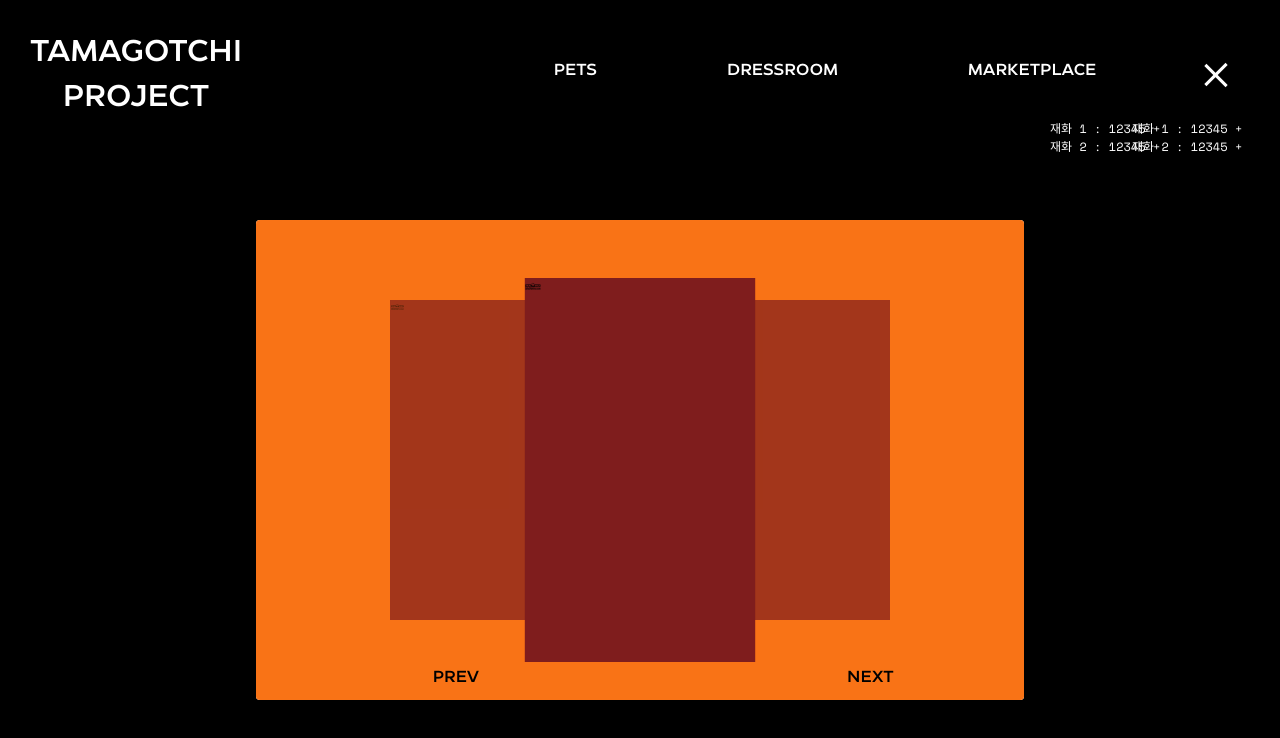
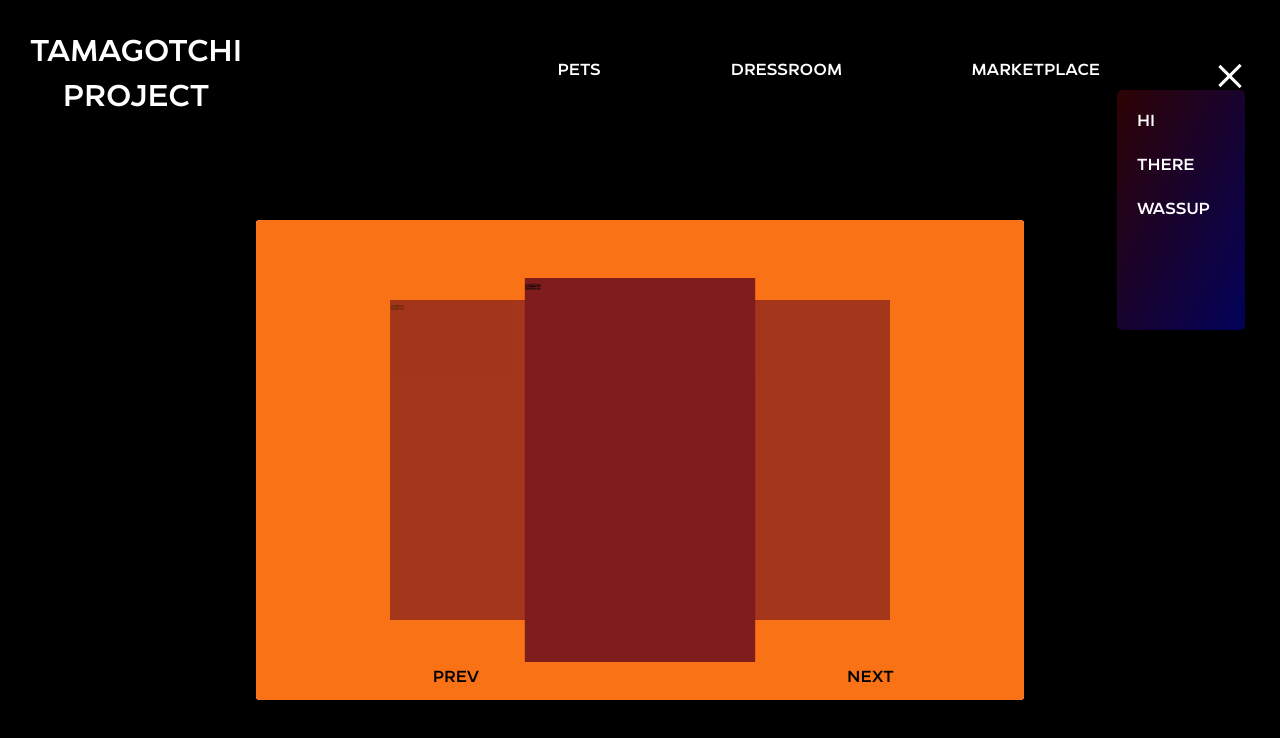
Before and after one commit to wishfulsoup/Tamatama, a Next.js app: page /pets in a window 1280 px wide. Both pictures are taken after a click on the label 1216 px from the left and 105 px from the top of the page. Shown: the top 738 px of the page. Built offline with nearby package versions, Linux system fonts and the light colour scheme.

Commit message:
STEAK FIX & DROPMENU ADD & LANDINGPAGE

```diff
--- a/app/components/Header.tsx
+++ b/app/components/Header.tsx
@@ -4,7 +4,7 @@ import CashBox from "./CashBox";
 const Header: FC = () => {
   return (
     <header className="bg-transparent text-theme h-[15vh] flex root-font width upper text-theme-primary width">
-      <div className="w-[20%] inline-block">
+      <div className="w-[33.333333%] inline-block">
         <div className="text-[3rem] w-[100%]relative ">
           <div className="flex flex-col items-center top-[3rem] left-[3rem] absolute ">
             <a className="flex flex-col items-center" href="/">
@@ -14,8 +14,8 @@ const Header: FC = () => {
           </div>
         </div>
       </div>
-      <div className="w-[80%] relative inline-block">
-        <div className="flex items-center text-[1.6rem] gap-[13rem] right-[3rem] absolute top-[3.6rem] w-[68%] ">
+      <div className="w-[66.6666667%] relative inline-block">
+        <div className="flex items-center justify-end text-[1.6rem] gap-[13rem] right-[1rem] absolute top-[3.6rem] w-[68%] ">
           <a href="/pets" className="btn btn-line">
             PETS
           </a>
@@ -34,12 +34,19 @@ const Header: FC = () => {
             <label htmlFor="modal-toggle" className="button__modal">
               <span className="button__icon">&nbsp;</span>
             </label>
+            <nav className="modal__nav">
+              <ul className="flex flex-col">
+                <li className="modal__item">HI</li>
+                <li className="modal__item">THERE</li>
+                <li className="modal__item">WASSUP</li>
+              </ul>
+            </nav>
           </div>
         </div>
-        <div className="absolute right-[11rem] top-[12rem]">
-          <CashBox />
-        </div>
       </div>
+      {/* <div className="absolute right-[11rem] top-[12rem]">
+        <CashBox />
+      </div> */}
     </header>
   );
 };
--- a/app/dressroom/page.tsx
+++ b/app/dressroom/page.tsx
@@ -6,16 +6,7 @@ const Dressroom: FC = () => {
     <section className="bg-theme h-[100vh] width m-0 p-0">
       <Header />
       <div className="w-[100%] h-[85vh] relative">
-        <div className="absolute right-[2rem] top-0 bg-transparent h-[10vh] w-[10%] text-[1.2rem] text-white text-theme-secondary">
-          <div>
-            <div>
-              재화 1 : 12345 <button>+</button>
-            </div>
-            <div>
-              재화 2 : 12345 <button>+</button>
-            </div>
-          </div>
-        </div>
+        <div className="absolute right-[2rem] top-0 bg-transparent h-[10vh] w-[10%] text-[1.2rem] text-white text-theme-secondary"></div>
       </div>
     </section>
   );
--- a/app/globals.css
+++ b/app/globals.css
@@ -1,6 +1,12 @@
 @tailwind base;
 @tailwind components;
 @tailwind utilities;
+
+/*루트폰트*/
+* {
+  margin: 0;
+  padding: 0;
+}
 
 .root-font {
   font-size: 62.5%;
@@ -16,23 +22,24 @@
   src: url("../public/fonts/SpaceMono.ttf");
 }
 
+/* 첫번째 폰트*/
 .text-theme-primary {
   font-family: "eastman";
 }
-
+/*두번째 폰트*/
 .text-theme-secondary {
   font-family: "space-mono" !important;
-
 }
 
 .width {
   width: 100%;
 }
 
+/*텍스트 컬러*/
 .text-theme {
   color: #fff;
 }
-
+/*배경 색상*/
 .bg-theme {
   background-color: #000;
 }
@@ -41,6 +48,7 @@
   text-transform: uppercase;
 }
 
+/*버튼 Theme*/
 .btn:link,
 :visited {
   transition: all 0.2s;
@@ -70,6 +78,7 @@
   transform: translateY(1.5px);
 }
 
+/*PETS CAROUSEL*/
 .card {
   transition: transform 1s, left 1s, opacity 1s, z-index 0s;
   opacity: 1;
@@ -152,16 +161,17 @@
 
 .button__modal {
   background-color: black;
-  height: 7rem;
-  width: 7rem;
+  height: 10rem;
+  width: 10rem;
   cursor: pointer;
   text-align: center;
   position: relative;
   right: 2.5rem;
+  top: 0;
 }
 
 .button__icon {
-  margin: 3.2rem 0;
+  margin: 3.3rem 0 0 1rem;
 
   z-index: 2222;
 }
@@ -184,22 +194,22 @@
 
 .button__icon::before {
   top: -1.6rem;
-  left: 0;
+  left: 1rem;
 }
 
 .button__icon::after {
   top: 0rem;
-  left: 0;
+  left: 1rem;
 }
 
 .button__icon:hover.button__icon::before {
   top: -1.7rem;
-  left: 0;
+  left: 1rem;
 }
 
 .button__icon:hover.button__icon::after {
   top: 0.1rem;
-  left: 0;
+  left: 1rem;
 }
 .button__hamburger__checkbox:checked + .button__modal .button__icon {
   border: none;
@@ -208,13 +218,49 @@
 .button__hamburger__checkbox:checked + .button__modal .button__icon::before {
   top: -0.9rem;
   transform: rotate(135deg);
+  left: 1rem;
 }
 
 .button__hamburger__checkbox:checked + .button__modal .button__icon::after {
   top: -0.8rem;
   transform: rotate(-135deg);
+  left: 1rem;
 }
 
+/*HAMBURGER POPUP*/
+
+.modal__nav {
+  position: fixed;
+  top: 9rem;
+  right: 3.5rem;
+  width: 10%;
+  height: 3vh;
+  background-image: linear-gradient(
+    to right bottom,
+    rgba(151, 10, 10, 0.3),
+    rgba(4, 4, 178, 0.5)
+  );
+  border-radius: 3;
+  opacity: 0;
+  transform: scaleY(0);
+  transition: transform 0.4s cubic-bezier(0.83, 0, 0.17, 1);
+  transform-origin: top;
+  border-radius: 5px;
+}
+
+.modal__item {
+  list-style: none;
+  margin: 2rem 0 0 2rem;
+}
+
+.button__hamburger__checkbox:checked ~ .modal__nav {
+  transform: scaleY(1);
+  height: 30vh;
+  opacity: 1;
+  font-size: 1.6rem;
+}
+
+/*PARALLEX*/
 .landing__img-1 {
   position: absolute;
   top: 0;
@@ -226,7 +272,7 @@
 .landing__img-2 {
   position: absolute;
   top: 40%;
-  right: 27%;
+  right: 25rem;
   object-fit: contain;
   z-index: 0;
 }
@@ -234,7 +280,7 @@
 .landing__img-3 {
   position: absolute;
   top: 40%;
-  left: 20%;
+  left: 18%;
 }
 
 .landing__title {
@@ -281,3 +327,15 @@
   scale: 1.4;
   border-color: rgb(255, 0, 0, 0.2);
 }
+
+/*GAME INFO*/
+.game-info {
+  display: flex;
+  flex-direction: column;
+}
+
+.game-info__card {
+  height: 28vh;
+  width: 50%;
+  border-radius: 3px;
+}
--- a/app/marketplace/gacha/page.tsx
+++ b/app/marketplace/gacha/page.tsx
@@ -6,8 +6,8 @@ const Gacha: FC = () => {
   return (
     <div className="bg-black text-theme-primary p-0 m-0 w-[100%] overflow-hidden">
       <Header />
-      <div className="h-[63vh] text-[1.6rem] text-white bg-header w-[100%] flex relative mx-auto">
-        <div className="overflow-x-auto w-[60%] flex items-center justify-center mx-auto">
+      <div className="h-[63vh] text-[1.6rem] text-white bg-header w-[100%] flex relative m-[4rem]">
+        <div className="overflow-x-auto w-[80%] flex items-center justify-center mx-auto">
           <div
             className="p-[3rem] pt-[5rem] h-[60vh] w-[100%] bg-white text-black rounded-2xl grid grid-cols-3 gap-[2rem]"
             id="gachas"
@@ -37,10 +37,11 @@ const Gacha: FC = () => {
             </div>
           </div>
         </div>
-        <div className="w-[20%] h-[50vh] relative"></div>
-        <button className="absolute right-[25rem] bottom-[3rem] h-[12rem] w-[20rem] bg-gray-200 text-black rounded-2xl">
-          GACHA !
-        </button>
+        <div className="w-[20%] h-[60vh] relative">
+          <button className="absolute bottom-0 left-[50%] -translate-x-[50%] h-[12rem] w-[40%] bg-gray-200 text-black rounded-2xl">
+            GACHA !
+          </button>
+        </div>
       </div>
       <GachaFooter />
     </div>
--- a/app/page.tsx
+++ b/app/page.tsx
@@ -22,9 +22,14 @@ const Home: FC = () => {
     };
   }, []);
 
+  useEffect(() => {
+    window.scrollTo(0, 0);
+  }, []);
+
   return (
+    <>
       <section className="h-[100vh] text-white bg-theme w-[100%] flex items-center justify-center gap-[5rem] flex-col text-theme-primary slide-up overflow-hidden">
-      <div className="relative w-[100%] h-[100%] flex flex-col justify-center items-center overflow-hidden">
+        <div className="relative w-[150rem] h-[100rem] flex flex-col justify-center items-center overflow-hidden">
           <h1 className="text-[7rem] object landing__title" data-value="1">
             たまごっち
             <br />
@@ -45,7 +50,7 @@ const Home: FC = () => {
           />
           <img
             src="../img/tamagotchi.png"
-          className="landing__img-1 object w-[35rem] slide-down"
+            className="landing__img-1 object w-[35rem]"
             data-value="5"
             alt=""
           />
@@ -59,6 +64,23 @@ const Home: FC = () => {
           </div>
         </div>
       </section>
+      <section className="h-[100vh] w-[100%] flex justify-center items-center">
+        <div className="bg-orange-500 h-[80vh] w-[80%] ">CHARACTER</div>
+      </section>
+      <section className="h-[100vh] w-[100%]  flex justify-center items-center">
+        <div className="h-[90vh] w-[90%]  game-info">
+          <div className="game-info__card bg-orange-500 m-[1rem] ml-[2rem]">
+            INFO
+          </div>
+          <div className="game-info__card bg-orange-500 ml-auto m-[1rem] mr-[3rem]">
+            INFO
+          </div>
+          <div className="game-info__card bg-orange-500 m-[1rem] ml-[2rem]">
+            INFO
+          </div>
+        </div>
+      </section>
+    </>
   );
 };
 
--- a/app/pets/page.tsx
+++ b/app/pets/page.tsx
@@ -10,14 +10,7 @@ const pets: FC = () => {
       <Header />
       <div className="w-[100%] h-[85vh] relative">
         <PetsCarousel />
-        <div className="absolute right-[2rem] top-0 bg-transparent h-[10vh] w-[10%] text-[1.2rem] text-white text-theme-secondary">
-          <div>
-            재화 1 : 12345 <button>+</button>
-          </div>
-          <div>
-            재화 2 : 12345 <button>+</button>
-          </div>
-        </div>
+        <div className="absolute right-[2rem] top-0 bg-transparent h-[10vh] w-[10%] text-[1.2rem] text-white text-theme-secondary"></div>
       </div>
     </section>
   );
```
Lines whose indentation alone changed are shown as unchanged.
